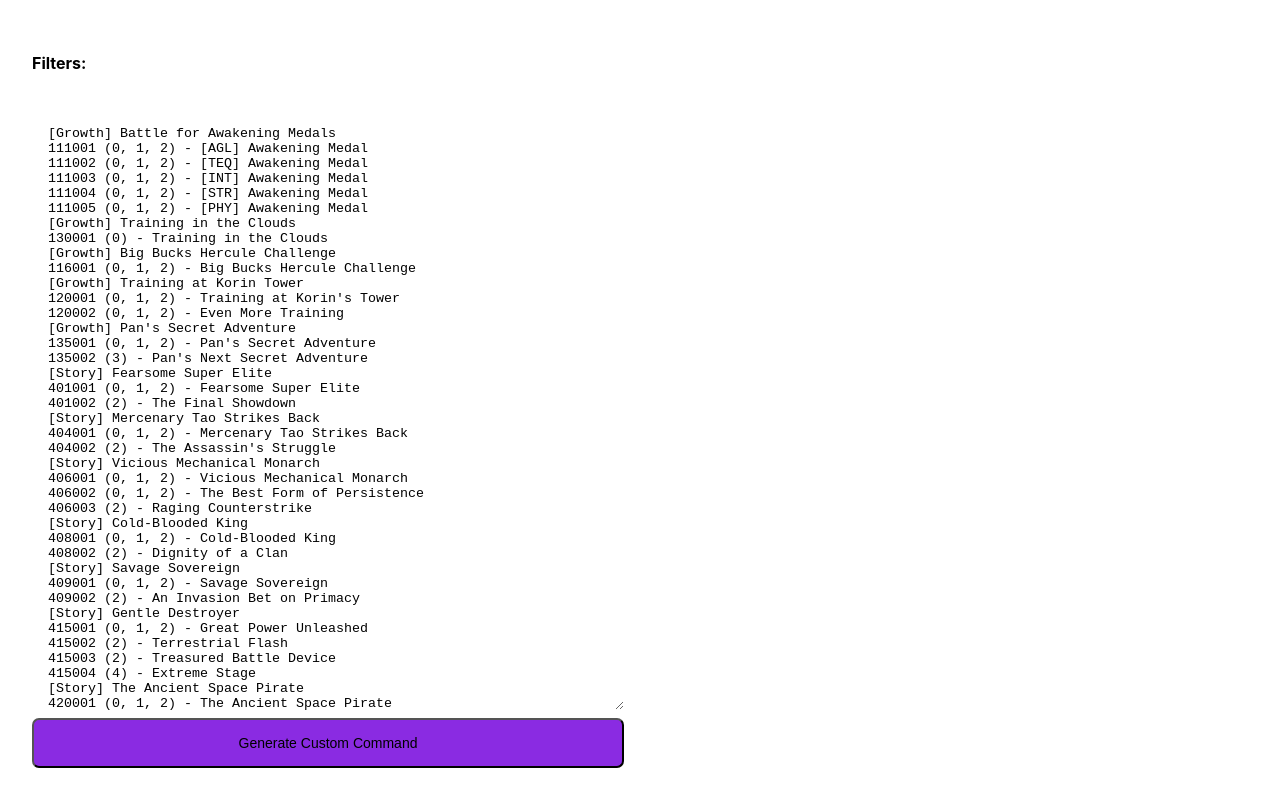
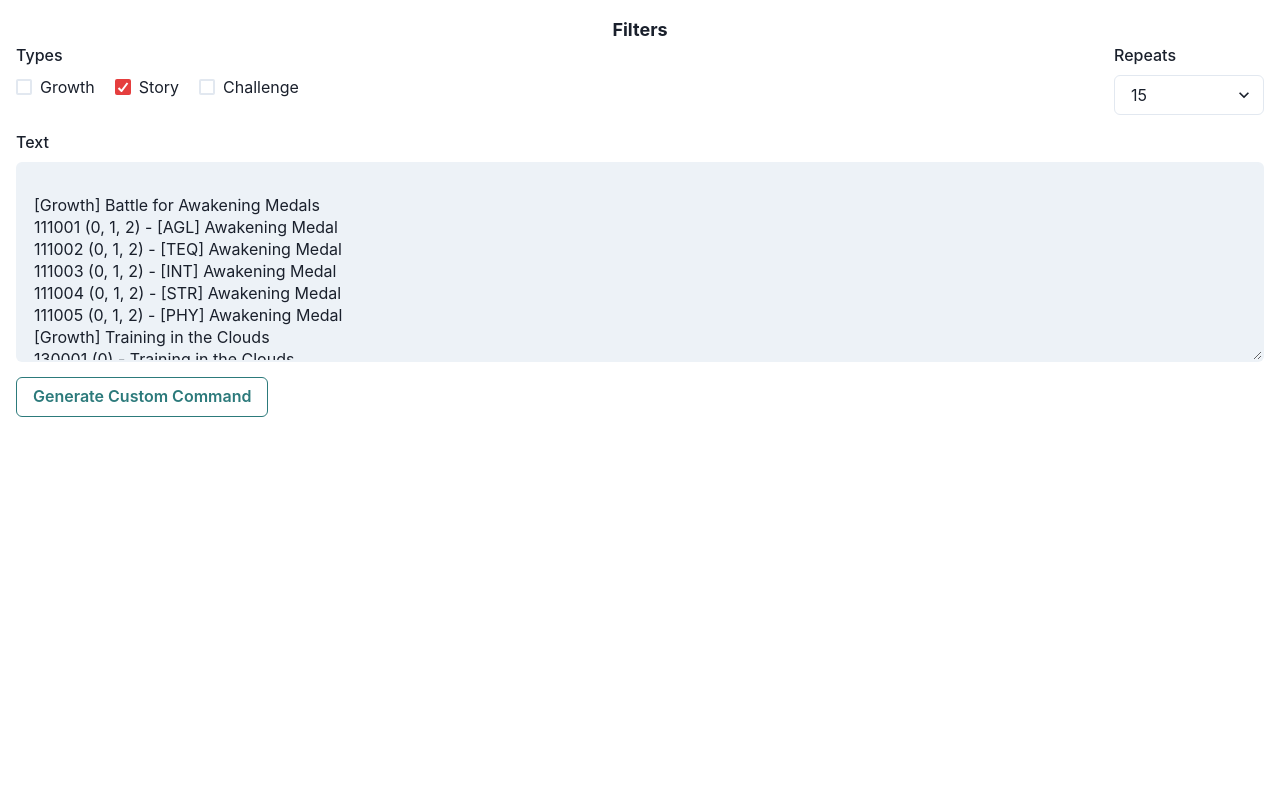
Before and after one commit to leommh/dokkan_commands_generator, a Next.js app: page / in a window 1280 px wide. Built offline with nearby package versions, Linux system fonts and the light colour scheme.

Commit message:
adicionando filtros

```diff
--- /dev/null
+++ b/data/repeats.ts
@@ -0,0 +1,7 @@
+const selects:Array<number> = [];
+
+for (let i = 0; i<= 50; i++) {
+  selects.push(i);
+}
+
+export default selects;
--- /dev/null
+++ b/data/types.ts
@@ -0,0 +1,16 @@
+import { Types } from '../helpers/interfaces';
+
+export default <Types> {
+  'Growth': {
+    name: 'Growth',
+    checked: false,
+  },
+  'Story': {
+    name: 'Story',
+    checked: true,
+  },
+  'Challenge': {
+    name: 'Challenge',
+    checked: false,
+  }
+};
--- a/helpers/index.ts
+++ b/helpers/index.ts
@@ -1,8 +1,6 @@
-import { Filters, Command } from './interfaces';
+import { Types, Command } from './interfaces';
 
-export const textToCommand:Function = (text:string, filters:Filters) => {
-  const { repeats } = filters;
-
+export const textToCommand:Function = (text:string, repeats: number) => {
   const splitted = text.split(/\r?\n|\r|\n/g);
   const command:Command = {};
   let lastEvent:string = '';
@@ -44,10 +42,12 @@ export const textToCommand:Function = (text:string, filters:Filters) => {
   return command;
 };
 
-export const commandToTxt = (command: Command) => {
+export const commandToTxt = (command: Command, types: Types) => {
   let txt:string = '';
 
   for (const event of Object.values(command)) {
+    if (!types[event.type].checked) continue;
+
     txt += `${event.text} \n`;
 
     for (const stage of event.stages) {
@@ -58,10 +58,9 @@ export const commandToTxt = (command: Command) => {
   return txt;
 }
 
-export const downloadTxtFile = (command: Command) => {
-  const txt:string = commandToTxt(command);
+export const downloadTxtFile = (resultText: string) => {
   const element = document.createElement("a");
-  const file = new Blob([txt], {
+  const file = new Blob([resultText], {
     type: "text/plain"
   });
   element.href = URL.createObjectURL(file);
--- a/package.json
+++ b/package.json
@@ -9,6 +9,10 @@
     "lint": "next lint"
   },
   "dependencies": {
+    "@chakra-ui/react": "^2.2.6",
+    "@emotion/react": "^11.10.0",
+    "@emotion/styled": "^11.10.0",
+    "framer-motion": "^7.1.0",
     "next": "12.2.5",
     "react": "18.2.0",
     "react-dom": "18.2.0"
--- a/pages/_app.tsx
+++ b/pages/_app.tsx
@@ -1,8 +1,9 @@
 import '../styles/globals.css'
 import type { AppProps } from 'next/app'
+import { ChakraProvider } from '@chakra-ui/react'
 
 function MyApp({ Component, pageProps }: AppProps) {
-  return <Component {...pageProps} />
+  return <ChakraProvider><Component {...pageProps} /></ChakraProvider>
 }
 
 export default MyApp
--- a/pages/api/types.ts
+++ /dev/null
@@ -1,14 +0,0 @@
-export default <Array<object>> [
-  {
-    type: 'Growth',
-    active: true,
-  },
-  {
-    type: 'Story',
-    active: true,
-  },
-  {
-    type: 'Challenge',
-    active: true,
-  }
-];
--- a/pages/index.tsx
+++ b/pages/index.tsx
@@ -1,20 +1,40 @@
 import type { NextPage } from 'next'
 import React, { useState } from 'react'
-import dataTest from './api/dataTest'
-import dataTypes from './api/types'
+import {
+  Checkbox,
+  Stack,
+  Text,
+  Select,
+  Textarea,
+  Divider,
+  Button,
+  FormControl,
+  FormLabel,
+  Flex,
+  Box,
+  Spacer,
+  Center
+} from '@chakra-ui/react'
+import commandExample from '../data/commandExample'
+import dataTypes from '../data/types'
+import dataRepeats from '../data/repeats'
 
-import { Command } from '../helpers/interfaces'
-import { textToCommand, downloadTxtFile } from '../helpers';
+import { Command, Types } from '../helpers/interfaces'
+import { textToCommand, downloadTxtFile, commandToTxt } from '../helpers';
 
 const Home: NextPage = () => {
-  const [text, setText] = useState<string>(dataTest);
-  const [result, setResult] = useState<Command>({});
-  const [repeats, setRepeats] = useState<Number>(15);
-  const [types, setTypes] = useState<Array<object>>(dataTypes);
+  let result:Command = {};
+
+  const [text, setText] = useState<string>(commandExample);
+  const [resultText, setResultText] = useState<string>('');
+  const [repeats, setRepeats] = useState<number>(15);
+  const [types, setTypes] = useState<Types>(dataTypes);
 
   function handleCommand() {
-    const command = textToCommand(text, { repeats, types });
-    setResult(command);
+    const command = textToCommand(text, repeats);
+    result = command;
+    const commandText:string = commandToTxt(result, types);
+    setResultText(commandText);
   }
 
   function handleChange(value: string) {
@@ -22,49 +42,87 @@ const Home: NextPage = () => {
   }
 
   function download() {
-    downloadTxtFile(result);
+    downloadTxtFile(resultText);
   };
+
+  function handleType(name: string, checked: boolean) {
+    const newTypes = types;
+    newTypes[name].checked = checked;
+    setTypes(newTypes);
+  }
 
   return (
     <main className={'main'}>
-      <div className={'form'}>
-        <div className='filters'>
-          <h4 className="title">
-            Filters:
-          </h4>
-        </div>
-        <textarea placeholder='Insira todos os stages dessa forma: id_stage:repetições, id_stage:repetições...' value={text} onChange={(event) => handleChange(event.target.value)} />
-        <button onClick={handleCommand}>Generate Custom Command</button>
-      </div>
+      <Box className={'form'} p={4}>
+        <Flex mb={15} className='filters' direction="column">
+          <Center>
+            <Text fontSize='lg' style={{ fontWeight: 'bold' }}>Filters</Text>
+          </Center>
 
-      <div className={'result'}>
-        {Object.keys(result).length > 0 && (
-          <>
-            <h4 className="title">
-              Custom Command
-            </h4>
-            <div className={'text'}>
-              {
-                Object.values(result).map((item:any, index) => {
-                  return (
-                    <div key={index + '_event'}>
-                      <p>{`{message} Farming event: [${item.type}] ${item.event}`}</p>
-                      {item.stages.map((stage: any, stageIndex: number) => {
-                        return (
-                          <p key={stageIndex + '_stage'}>{stage.text}</p>
-                        )
-                      })}
-                    </div>
-                  )
-                })
-              }
-            </div>
-            <div className='bottom-actions'>
-              <button onClick={download}>Download</button>
-            </div>
-          </>
+          <Flex gap='2'>
+            <Box>
+              <FormControl>
+                <FormLabel>Types</FormLabel>
+                <Stack spacing={5} direction="row">
+                  {Object.values(types).map((type, index) => (
+                    <Checkbox
+                      key={index + '_type'}
+                      colorScheme='red'
+                      isChecked={type.checked}
+                      onChange={(e) => handleType(type.name, e.target.checked)}
+                    >
+                      {type.name}
+                    </Checkbox>
+                  ))}
+                </Stack>
+              </FormControl>
+            </Box>
+
+            <Spacer />
+
+            <Box>
+              <FormControl>
+                <FormLabel>Repeats</FormLabel>
+                <Select placeholder='Select option' defaultValue={repeats}>
+                  {dataRepeats.map((number, index) => <option key={index + '_select'} value={number} onChange={(value) => setRepeats(number)}>{number}</option>)}
+                </Select>
+              </FormControl>
+            </Box>
+
+          </Flex>
+        </Flex>
+
+        <FormControl mb={15} className='textarea-command'>
+          <FormLabel>Text</FormLabel>
+          <Textarea
+            value={text}
+            onChange={(event) => handleChange(event.target.value)}
+            placeholder='Insert events listed in dokkan bot...'
+            variant="filled"
+            size='md'
+          />
+        </FormControl>
+
+        <Button onClick={handleCommand} colorScheme='teal' variant='outline'>Generate Custom Command</Button>
+      </Box>
+
+
+        {resultText.length > 0 && (
+          <Box p={4} mt={0} className={'result'}>
+            <Divider mb={4} />
+            <FormControl mb={15} className='textarea-command'>
+              <FormLabel>Text</FormLabel>
+              <Textarea
+                value={resultText}
+                placeholder=''
+                variant="filled"
+                size='md'
+              />
+            </FormControl>
+
+            <Button onClick={download} colorScheme='teal' variant='solid'>Download</Button>
+          </Box>
         )}
-      </div>
     </main>
   )
 }
--- a/styles/globals.css
+++ b/styles/globals.css
@@ -35,76 +35,6 @@ a {
   height: 100%;
 }
 
-.main {
-  flex: 1;
-  height: 100vh;
-  display: flex;
-  flex-direction: row;
-  justify-content: space-around;
-  padding: 2rem;
+.textarea-command textarea{
+  min-height: 200px;
 }
-
-.main .form {
-  display: flex;
-  flex-direction: column;
-  flex: 1;
-  margin-right: 1rem;
-}
-
-.main .form textarea {
-  flex: 1;
-  width: 100%;
-  border: none;
-  padding: 1rem;
-  border-radius: 7px;
-}
-
-.main .form button {
-  width: 100%;
-  flex: 0;
-  flex-basis: auto;
-  height: 50px;
-  border-radius: 7px;
-  margin-top: 0.5rem;
-  font-size: 14px;
-  cursor: pointer;
-  background-color: blueviolet;
-}
-
-.main .result {
-  display: flex;
-  flex-direction: column;
-  flex: 1;
-  margin-left: 1rem;
-}
-
-.main .result .title {
-  font-size: 16px;
-  font-weight: bold;
-  color: white;
-}
-
-.main .result .text {
-  flex: 1;
-  background-color: #666;
-  border-radius: 7px;
-  padding: 1rem;
-  overflow: scroll;
-  overflow-x: hidden;
-}
-
-.main .bottom-actions {
-  width: 100%;
-  flex: 0;
-  flex-basis: auto;
-  margin-top: 0.5rem;
-}
-
-.main .bottom-actions button {
-  width: 100%;
-  height: 50px;
-  border-radius: 7px;
-  font-size: 14px;
-  cursor: pointer;
-  background-color: blueviolet;
-}
```
Also changed, not shown: helpers/interfaces.ts (+10 -1 lines), data/commandExample.ts (renamed from pages/api/dataTest.ts), 1 other file (tests, documents, lock files or other folders).
